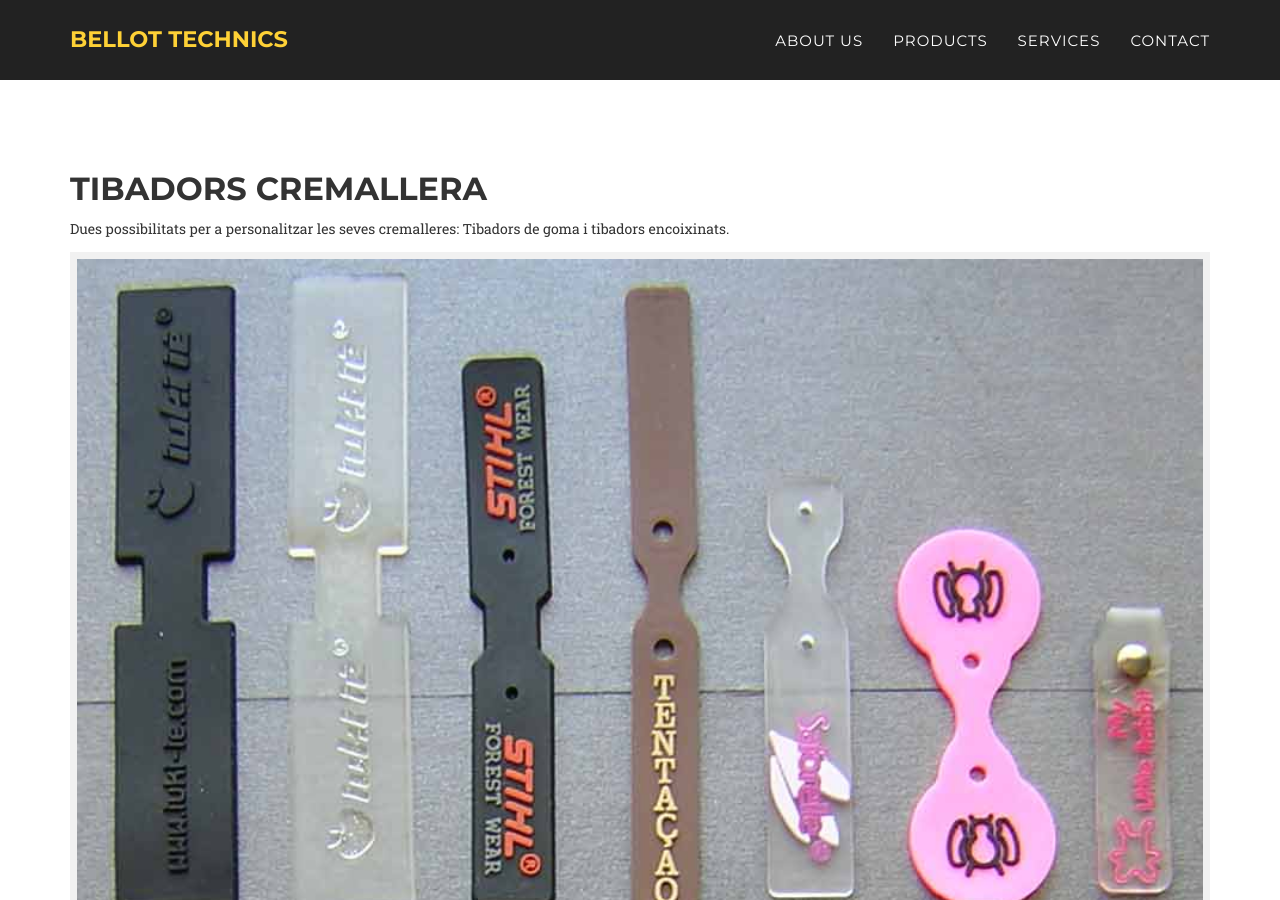
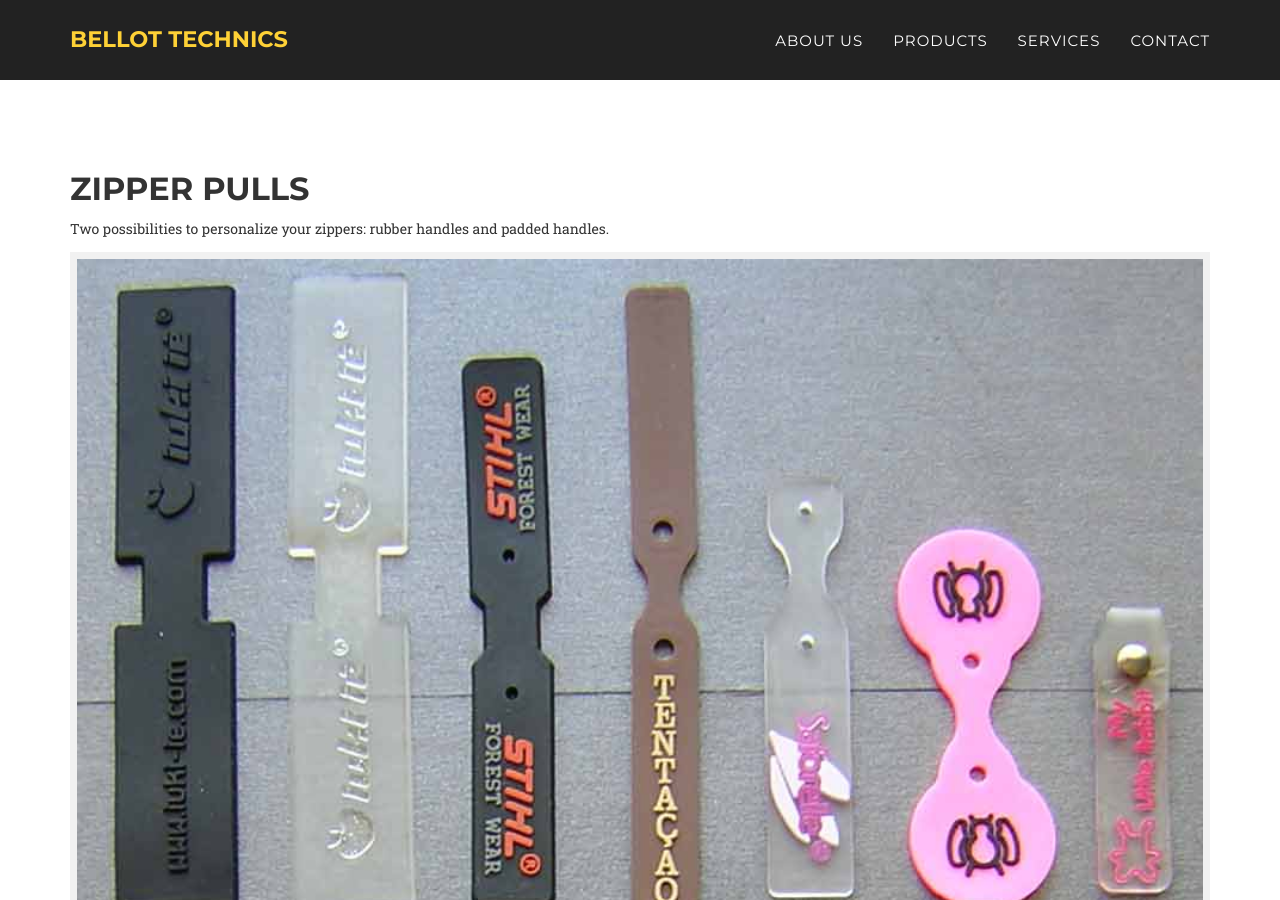
Before and after one commit to Bellot2020/bellottechnics, a Jekyll site: the page built from en/_posts/2020-01-04-zipper-pulls.md, in a window 1280 px wide and 900 px high. Built offline with Jekyll 4.4.1, drawn with Linux system fonts in a browser that asks for light colours; some web fonts are replaced.

Commit message:
Update 2020-01-04-zipper-pulls.md

```diff
--- a/en/_posts/2020-01-04-zipper-pulls.md
+++ b/en/_posts/2020-01-04-zipper-pulls.md
@@ -5,12 +5,12 @@
   - /en/productos/handles-zipper.html
 permalink: en/zipper-pulls.html
 
-title: Tibadors Cremallera
+title: Zipper Pulls
 img: zipper-pulls.jpg
 thumbnail: zipper-pulls-thumbnail.jpg
-description: "Dues possibilitats per a personalitzar les seves cremalleres: Tibadors de goma i tibadors encoixinats."
+description: "Two possibilities to personalize your zippers: rubber handles and padded handles."
 ---
-## Tibadors Cremallera
-Dues possibilitats per a personalitzar les seves cremalleres: Tibadors de goma i tibadors encoixinats.
+## Zipper Pulls
+Two possibilities to personalize your zippers: rubber handles and padded handles.
 
-![Tibadors Cremallera]({{ site.url }}/en/img/zipper-pulls.jpg "Tibadors Cremallera")
+![Zipper Pulls]({{ site.url }}/en/img/zipper-pulls.jpg "Zipper Pulls")
```
